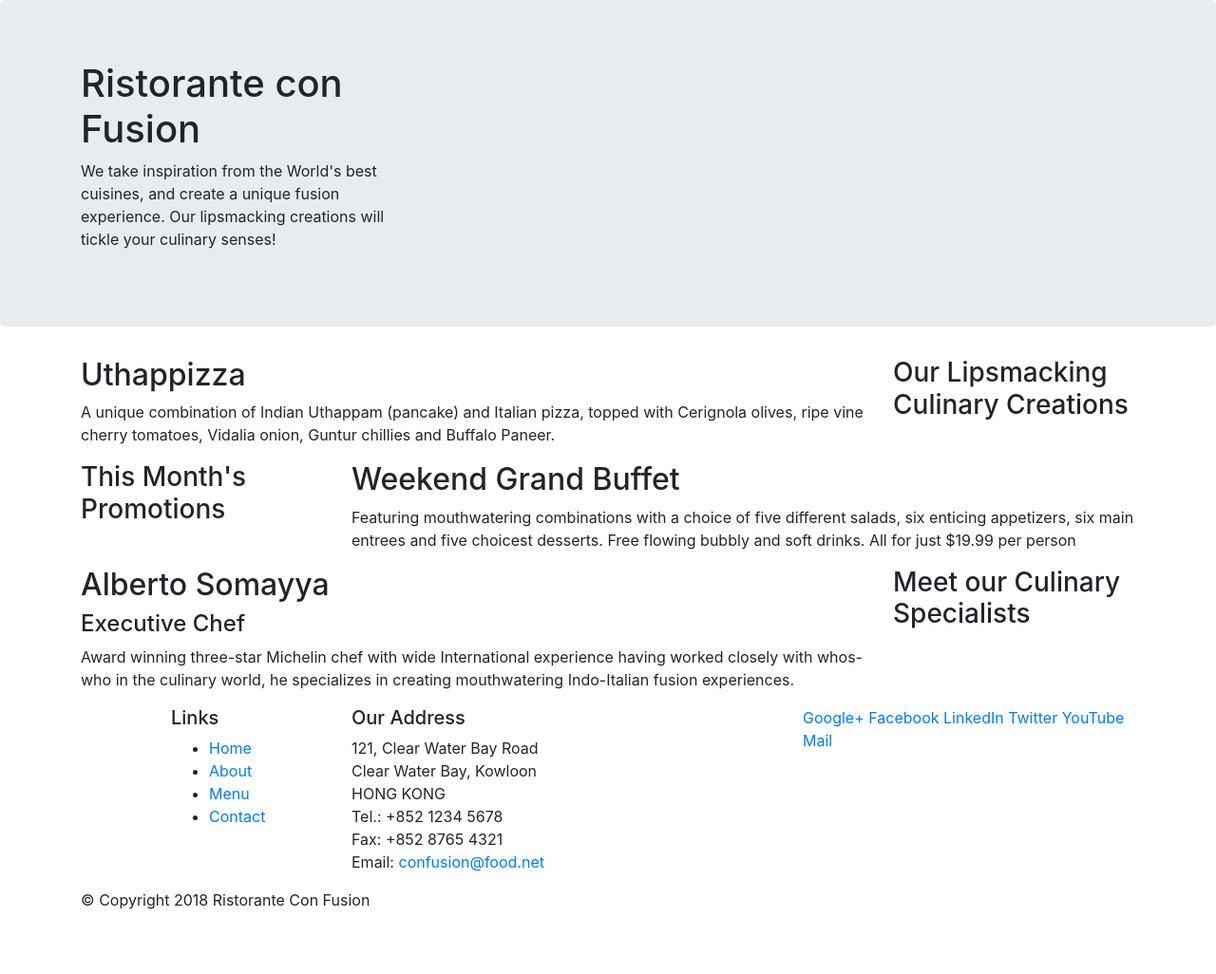
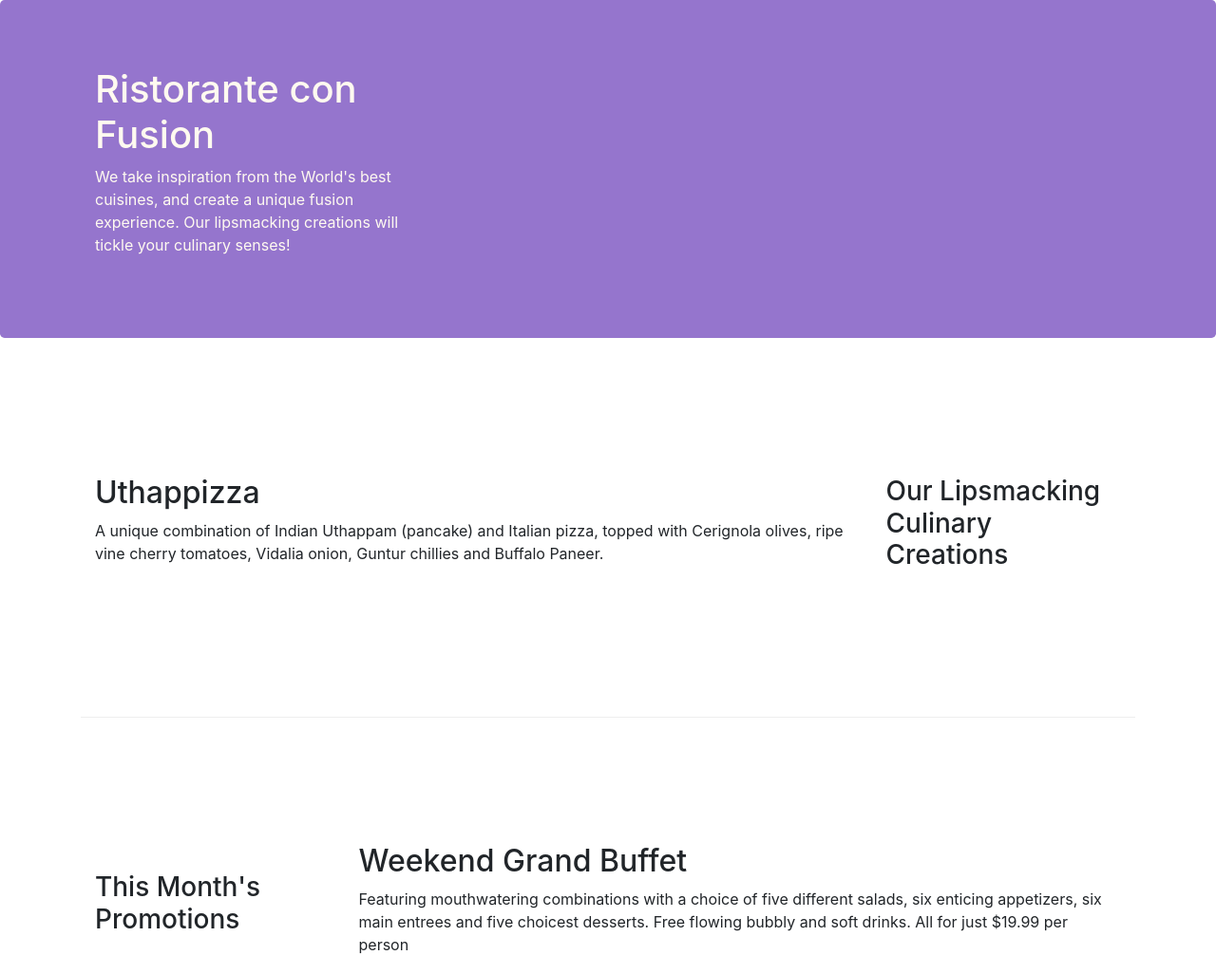
Before and after one commit to MOPEAPAHLAING/bootstrap, a website: page index.html in a window 1280 px wide. Shown: the top 1026 px of the page at 95% size. Before the commit the page ends 976 px from the top, so only its background shows below. Drawn offline with nearby package versions, Linux system fonts and the light colour scheme.

Commit message:
Bootstrap Grid Part 2

```diff
--- /dev/null
+++ b/css/styles.css
@@ -0,0 +1,29 @@
+.row-header {
+    margin: 0px auto;
+    padding: 0px;
+}
+
+.row-content {
+    margin: 0px auto;
+    padding: 50px 0px 50px 0px;
+    border-bottom: 1px ridge;
+    min-height: 400px;
+}
+
+.footer {
+    background-color: #D1C4E9;
+    margin: 0px auto;
+    padding: 20px 0px 20px 0px;
+}
+
+.jumbotron {
+    padding: 70px 30px 70px 30px;
+    margin: 0px auto;
+    background: #9575CD;
+    color: floralwhite;
+}
+
+address {
+    font-size: 80%;
+    margin: 0px;
+}
--- a/index.html
+++ b/index.html
@@ -9,6 +9,7 @@
 
     <!-- Bootstrap CSS -->
     <link rel="stylesheet" href="node_modules/bootstrap/dist/css/bootstrap.min.css">
+    <link href="css/styles.css" rel="stylesheet">
     <title>Ristorante Con Fusion</title>
 </head>
 
@@ -16,7 +17,7 @@
 
     <header class="jumbotron">
         <div class="container">
-            <div class="row">
+            <div class="row row-header">
                 <div class="col-12 col-sm-4">
                     <h1>Ristorante con Fusion</h1>
                     <p>We take inspiration from the World's best cuisines, and create a unique fusion experience. Our lipsmacking creations will tickle your culinary senses!</p>
@@ -28,7 +29,7 @@
     </header>
 
     <div class="container">
-        <div class="row">
+        <div class="row row-content align-items-center">
             <div class="col-12 col-sm-4 order-sm-last col-md-3">
                 <h3>Our Lipsmacking Culinary Creations</h3>
             </div>
@@ -39,7 +40,7 @@
         </div>
 
 
-        <div class="row">
+        <div class="row row-content align-items-center">
             <div class="col-12 col-sm-4 col-md-3">
                 <h3>This Month's Promotions</h3>
             </div>
@@ -49,7 +50,7 @@
             </div>
         </div>
 
-        <div class="row">
+        <div class="row row-content align-items-center">
             <div class="col-12 col-sm-4 order-sm-last col-md-3">
                 <h3>Meet our Culinary Specialists</h3>
             </div>
@@ -61,12 +62,12 @@
         </div>
     </div>
 
-    <footer>
+    <footer class="footer">
         <div class="container">
             <div class="row">
                 <div class="col-4 offset-1 col-sm-2">
                     <h5>Links</h5>
-                    <ul>
+                    <ul class="list-unstyled">
                         <li><a href="#">Home</a></li>
                         <li><a href="#">About</a></li>
                         <li><a href="#">Menu</a></li>
@@ -84,8 +85,8 @@
 		              Email: <a href="mailto:confusion@food.net">confusion@food.net</a>
 		           </address>
                 </div>
-                <div class="col-12 col-sm-4">
-                    <div>
+                <div class="col-12 col-sm-4 align-self-center">
+                    <div class="text-center">
                         <a href="http://google.com/+">Google+</a>
                         <a href="http://www.facebook.com/profile.php?id=">Facebook</a>
                         <a href="http://www.linkedin.com/in/">LinkedIn</a>
@@ -95,7 +96,7 @@
                     </div>
                 </div>
            </div>
-           <div class="row">
+           <div class="row justify-content-center">
                 <div class="col-auto">
                     <p>© Copyright 2018 Ristorante Con Fusion</p>
                 </div>
```
